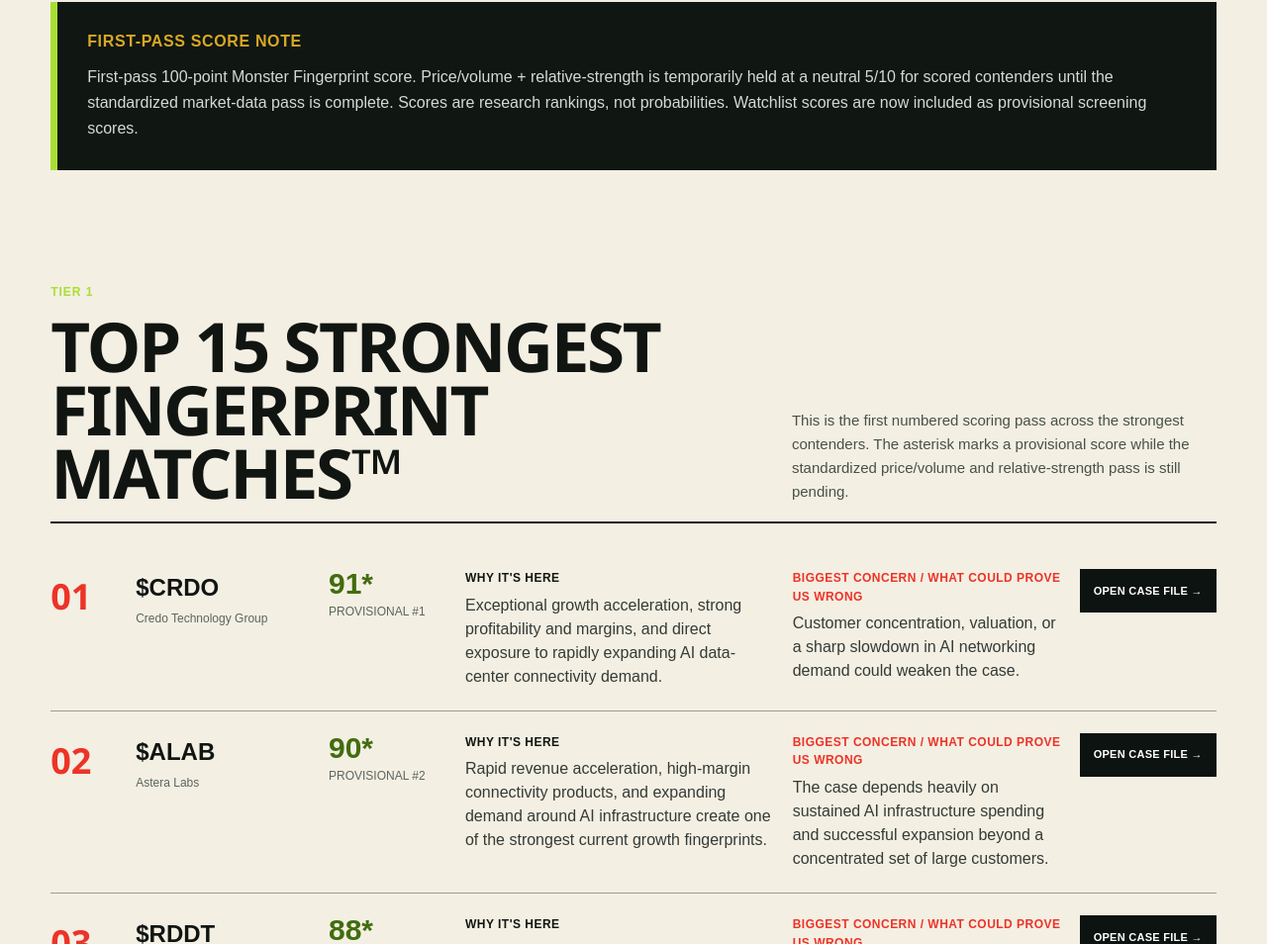
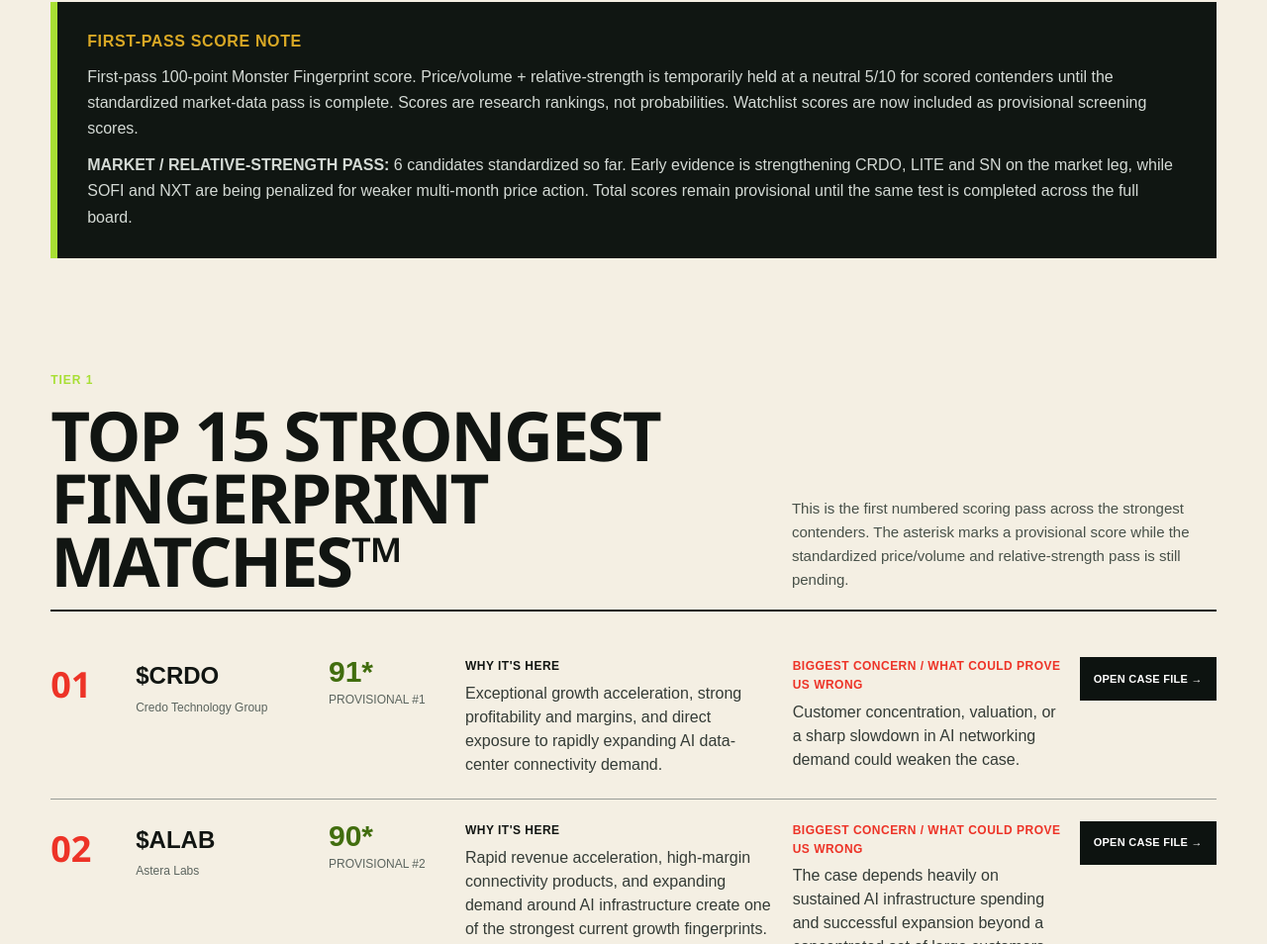
Before and after one commit to Poppoparazzi/-TS-2026-07-28-22-35-ET-next-years-monsters-website, a plain HTML site: page top-monsters.html in a window 1280 px wide. Shown: the part 763-1717 px from the top of the page at 99% size. Drawn offline with Linux system fonts and the light colour scheme.

Commit message:
Show standardized market pass progress on Monster Hunt

```diff
--- a/top-monsters.html
+++ b/top-monsters.html
@@ -1,4 +1,4 @@
-<!-- TS: 2026-08-08 08:57 ET -->
+<!-- TS: 2026-08-08 09:08 ET -->
 <!doctype html>
 <html lang="en">
 <head>
@@ -51,6 +51,7 @@
   <section class="tier-shell tier-method-note">
     <strong>FIRST-PASS SCORE NOTE</strong>
     <p data-score-method>The first scored draft is loading its methodology note.</p>
+    <p><strong>MARKET / RELATIVE-STRENGTH PASS:</strong> 6 candidates standardized so far. Early evidence is strengthening CRDO, LITE and SN on the market leg, while SOFI and NXT are being penalized for weaker multi-month price action. Total scores remain provisional until the same test is completed across the full board.</p>
   </section>
 
   <section class="tier-shell tier-section" id="top-15">
```
